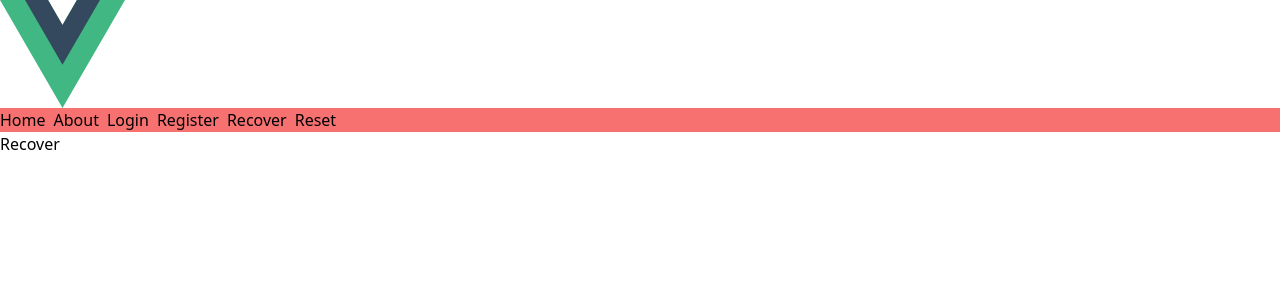
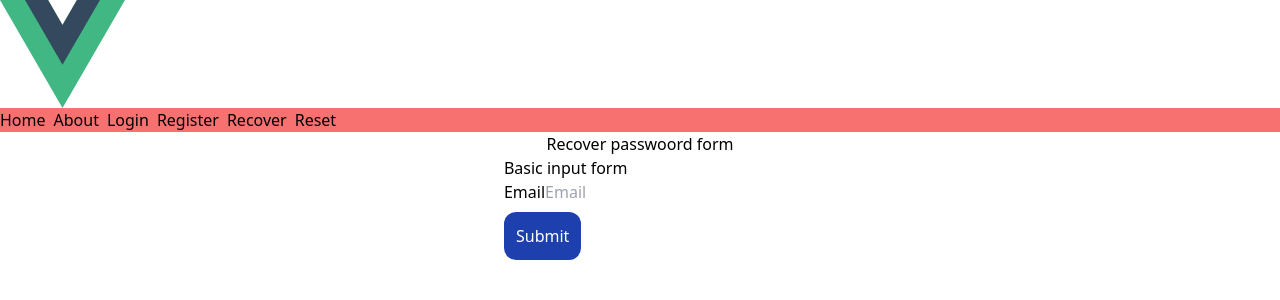
Before and after one commit to genuineq/template-frontend, a Vue app: page /recover-password in a window 1280 px wide. Shown: the top 300 px of the page. Built offline with nearby package versions, Linux system fonts and the light colour scheme.

Commit message:
recover and reset init

```diff
--- a/src/views/auth/RecoverPasswordView.vue
+++ b/src/views/auth/RecoverPasswordView.vue
@@ -1,9 +1,55 @@
 <template>
-    <div>
-        Recover
+    <div class="container mx-auto flex flex-col items-center justify-center">
+        <h1>Recover passwoord form</h1>
+        <form @submit.prevent="submitForm">
+            <fieldset class="flex flex-col items-center justify-center gap-y-3">
+                <legend>Basic input form</legend>
+                <BaseInput
+                    label="Email"
+                    type="email"
+                    v-model="email"
+                    :error="validationEmail.join(',')"
+                />
+            </fieldset>
+
+            <button class="mt-2 rounded-xl bg-blue-800 p-3 text-white" type="submit">Submit</button>
+        </form>
     </div>
 </template>
 
 <script setup lang="ts">
+import BaseInput from "@/components/form/BaseInput.vue";
+import { ref } from "vue";
+import { useAxios } from "@vueuse/integrations/useAxios";
 
+const email = ref<string>("");
+
+const validationEmail = ref<string[]>([]);
+
+function validateForm() {
+    let errors: string[] = [];
+    if (email.value === "") {
+        errors.push("The email is necessary");
+    }
+
+    return errors;
+}
+
+async function submitForm(): Promise<void> {
+    validationEmail.value = validateForm();
+    if (validationEmail.value.length !== 0) {
+        return;
+    }
+
+    const { data, error } = await useAxios("recover-password", {
+        method: "POST",
+        data: { email: email.value },
+    });
+
+    if (error.value) {
+        validationEmail.value = error.value?.response?.data.errors;
+    } else {
+        console.log(data.value);
+    }
+}
 </script>
--- a/src/views/auth/ResetPasswordView.vue
+++ b/src/views/auth/ResetPasswordView.vue
@@ -1,9 +1,10 @@
 <template>
     <div>
         Reset
+        {{ $route.query.token }}
     </div>
 </template>
 
 <script setup lang="ts">
-
+// Logic to send request based on the token received in the browser to update the password
 </script>
--- a/tsconfig.app.json
+++ b/tsconfig.app.json
@@ -1,6 +1,6 @@
 {
     "extends": "@vue/tsconfig/tsconfig.web.json",
-    "include": ["env.d.ts", "src/**/*", "src/**/*.vue", "src/**/*.json"],
+    "include": ["env.d.ts", "src/**/*", "src/**/*.vue"],
     "exclude": ["src/**/__tests__/*"],
     "compilerOptions": {
         "composite": true,
```
Also changed, not shown: src/App.vue (+10 -10 lines).
